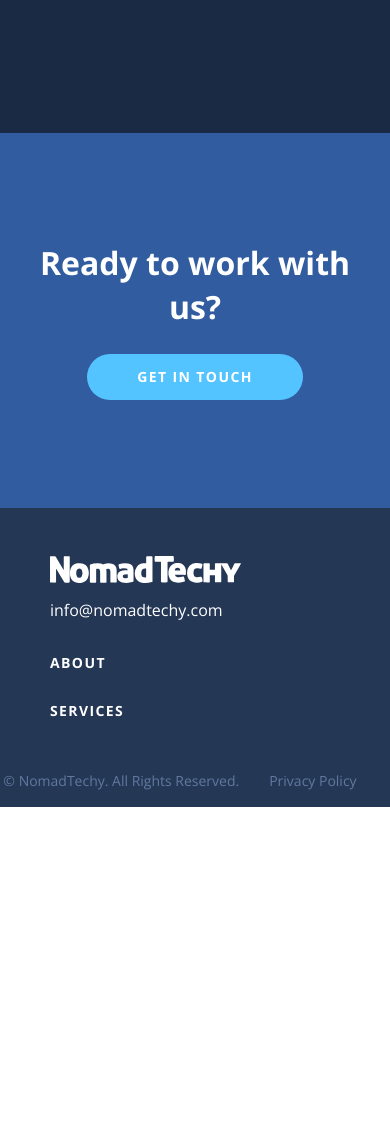
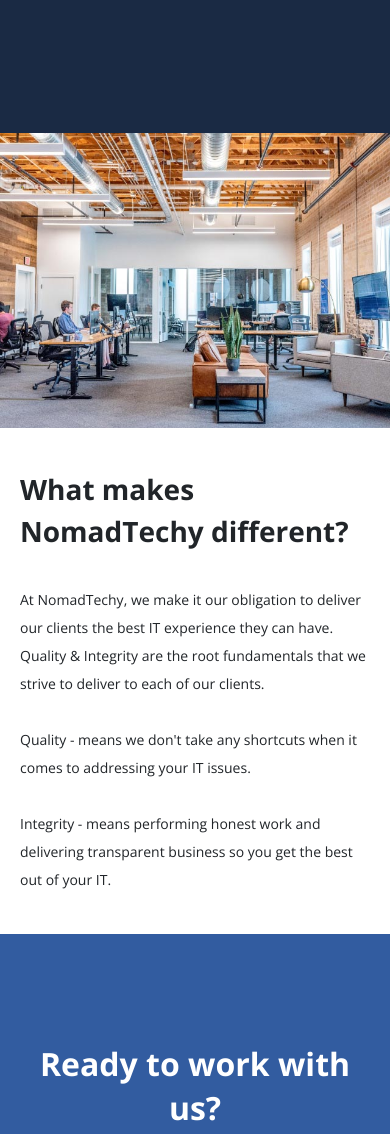
Before and after one commit to Maribelll/NomadTechy, a plain HTML site: page index.html in a window 390 px wide. Shown: the part 2544-3678 px from the top of the page. Before the commit the page ends 3351 px from the top, so only its background shows below. Drawn offline with nearby package versions, Linux system fonts and the light colour scheme.

Commit message:
add: namadtechy block

```diff
--- a/assets/css/style.css
+++ b/assets/css/style.css
@@ -758,6 +758,48 @@
   font-size: 14px;
 }
 
+/* NomadTechy (about) */
+
+.container_it {
+  margin: 0 auto;
+}
+#nomad_photo_adapt {
+  display: none;
+}
+.nomadtechy {
+  display: flex;
+  flex-direction: row;
+  max-width: 1281px;
+  margin: 40px auto;
+}
+.nomad_photo {
+  max-width: 640px;
+}
+.nomad_photo img {
+  max-width: 640px;
+}
+.nomad_text {
+  padding: 115px 95px;
+}
+.nomad_text h4 {
+  max-width: 400px;
+  font-family: Open Sans;
+  font-size: 28px;
+  font-weight: 600;
+  line-height: 42px;
+  letter-spacing: 0em;
+  text-align: left;
+  margin-bottom: 34px;
+}
+.nomad_text p {
+  font-family: Open Sans;
+  font-size: 14px;
+  font-weight: 400;
+  line-height: 28px;
+  letter-spacing: 0em;
+  text-align: left;
+  margin-bottom: 0;
+}
 @media all and (max-width: 1366px) {
   .main_img {
     width: 100%;
@@ -808,6 +850,14 @@
   }
 }
 @media all and (max-width: 1180px) {
+  .nomadtechy {
+    flex-direction: column;
+    align-items: center;
+    margin-bottom: 0;
+  }
+  .nomad_text p {
+    max-width: 450px;
+  }
   .main_header {
     top: 15%;
   }
@@ -1157,7 +1207,21 @@
     font-size: 35px;
   }
 }
-
+@media all and (max-width: 670px) {
+  .nomadtechy {
+    margin-top: 0;
+  }
+  #nomad_photo_adapt {
+    display: block;
+    width: 100%;
+  }
+  #nomad_photo {
+    display: none;
+  }
+  .nomad_text {
+    padding: 40px 20px;
+  }
+}
 @media all and (max-width: 630px) {
   .main_header {
     height: 224px;
--- a/index.html
+++ b/index.html
@@ -598,6 +598,34 @@
         value="VIEW COMPARISON"
       />
     </div>
+
+    <!-- about block NT-->
+    <div class="container_nt">
+      <div class="nomadtechy">
+        <div class="nomad_photo">
+          <img id="nomad_photo" src="assets/img/about-image.jpg" alt="about" />
+          <img
+            id="nomad_photo_adapt"
+            src="assets/img/about-adapt.jpg"
+            alt="about"
+          />
+        </div>
+
+        <div class="nomad_text">
+          <h4>What makes NomadTechy different?</h4>
+          <p>
+            At NomadTechy, we make it our obligation to deliver our clients the
+            best IT experience they can have. Quality & Integrity are the root
+            fundamentals that we strive to deliver to each of our clients.<br /><br />
+            Quality - means we don't take any shortcuts when it comes to
+            addressing your IT issues.<br /><br />
+            Integrity - means performing honest work and delivering transparent
+            business so you get the best out of your IT.
+          </p>
+        </div>
+      </div>
+    </div>
+
     <div class="call_to_action">
       <p>Ready to work with us?</p>
       <input
```
Also changed, not shown: assets/img/about-adapt.jpg (added), assets/img/about-image.jpg (added).
